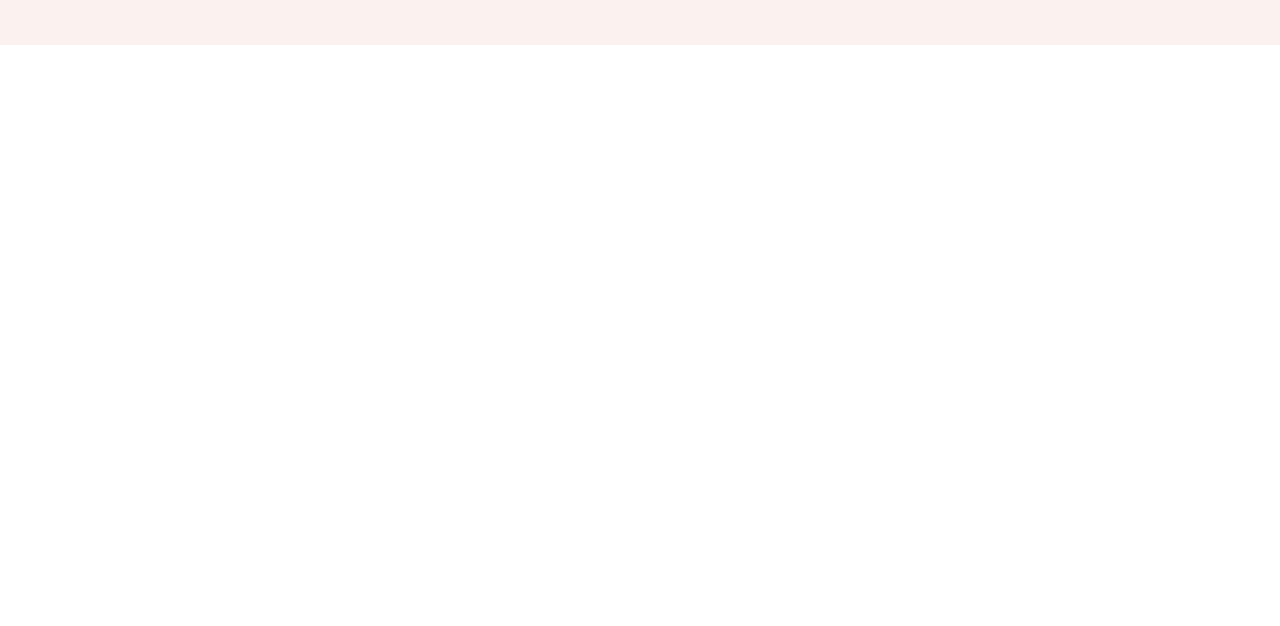
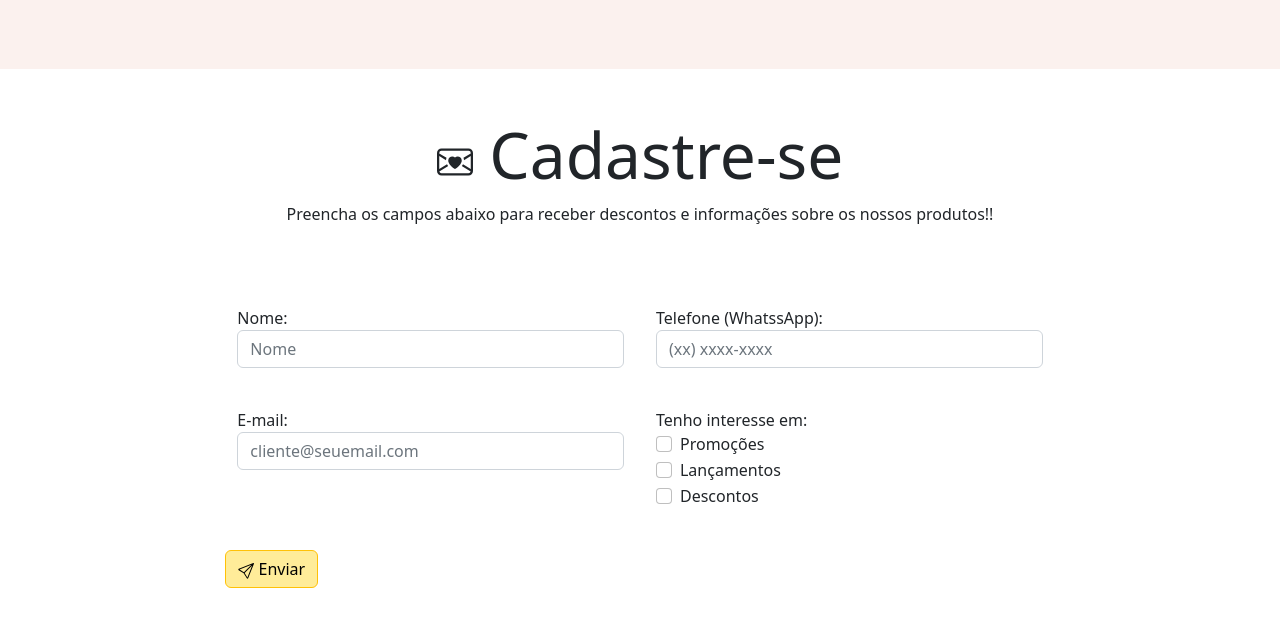
Before and after one commit to Marcelamm6/LearningBootstrap, a plain HTML site: page index.html in a window 1280 px wide. Shown: the part 1879-2505 px from the top of the page. Before the commit the page ends 1924 px from the top, so only its background shows below. Drawn offline with nearby package versions, Linux system fonts and the light colour scheme.

Commit message:
cadastro

```diff
--- a/index.html
+++ b/index.html
@@ -273,9 +273,83 @@
               <
             </div>
           </div>
-        </div></div>
+        </div>
+      </div>
 
       </div>
+</div>
+
+<div class="container-fluid mt-4" style="background-color:#Fff;" id="contatos">
+  <div class="row">
+    <div class="col-12 text-center my-5">
+      <h1 class="display-3">
+        <svg xmlns="http://www.w3.org/2000/svg" width="36" height="36" fill="currentColor" class="bi bi-envelope-heart" viewBox="0 0 16 16">
+          <path fill-rule="evenodd" d="M0 4a2 2 0 0 1 2-2h12a2 2 0 0 1 2 2v8a2 2 0 0 1-2 2H2a2 2 0 0 1-2-2V4Zm2-1a1 1 0 0 0-1 1v.217l3.235 1.94a2.76 2.76 0 0 0-.233 1.027L1 5.384v5.721l3.453-2.124c.146.277.329.556.55.835l-3.97 2.443A1 1 0 0 0 2 13h12a1 1 0 0 0 .966-.741l-3.968-2.442c.22-.28.403-.56.55-.836L15 11.105V5.383l-3.002 1.801a2.76 2.76 0 0 0-.233-1.026L15 4.217V4a1 1 0 0 0-1-1H2Zm6 2.993c1.664-1.711 5.825 1.283 0 5.132-5.825-3.85-1.664-6.843 0-5.132Z"/>
+        </svg>
+        Cadastre-se
+      </h1>
+      <p>
+        Preencha os campos abaixo para receber descontos e informações sobre os nossos produtos!!
+      </p>
+    </div>
+  </div>
+  <div class="row justify-content-center mb-5">
+    <div class="col-sm-12 col-md-10 col-lg-8">
+      <form>
+        <div class="form-row row g-2">
+
+          <div class="form-group col-sm-6 p-3">
+            <label for="nome">Nome:</label>
+            <input type="text" class="form-control" id="nome" name="nome" placeholder="Nome">
+          </div>
+          <div class="form-group col-sm-6 p-3">
+            <label for="nome">Telefone (WhatssApp):</label>
+            <input type="text" class="form-control" id="Telefone" name="telefone" placeholder="(xx) xxxx-xxxx">
+          </div>
+          <div class="form-group col-sm-6 p-3">
+            <label for="nome">E-mail:</label>
+            <input type="email" class="form-control" id="email" name="email" placeholder="cliente@seuemail.com">
+          </div>
+
+
+
+            <div class="form-group col-sm-6 p-3">
+              <label for="nome">Tenho interesse em:</label>
+              <div class="form-check">
+                <input class="form-check-input" type="checkbox" id="gridCheck1">
+                <label class="form-check-label" for="gridCheck1">
+                  Promoções
+                </label>
+              </div>
+              <div class="form-check">
+                <input class="form-check-input" type="checkbox" id="gridCheck1">
+                <label class="form-check-label" for="gridCheck1">
+                  Lançamentos
+                </label>
+              </div>
+              <div class="form-check">
+                <input class="form-check-input" type="checkbox" id="gridCheck1">
+                <label class="form-check-label" for="gridCheck1">
+                  Descontos
+                </label>
+              </div>
+
+          </div>
+
+        </div>
+
+        <div class="form-row mt-4">
+          <div class="col-sm-12">
+            <button type="submit" class="btn btn-warning" style="background-color: #ffec99;">
+              <svg xmlns="http://www.w3.org/2000/svg" width="16" height="16" fill="currentColor" class="bi bi-send" viewBox="0 0 16 16">
+                <path d="M15.854.146a.5.5 0 0 1 .11.54l-5.819 14.547a.75.75 0 0 1-1.329.124l-3.178-4.995L.643 7.184a.75.75 0 0 1 .124-1.33L15.314.037a.5.5 0 0 1 .54.11ZM6.636 10.07l2.761 4.338L14.13 2.576 6.636 10.07Zm6.787-8.201L1.591 6.602l4.339 2.76 7.494-7.493Z"/>
+              </svg>
+              Enviar
+            </button>
+        </div>
+      </form>
+    </div>
+  </div>
 </div>
 
 
```
